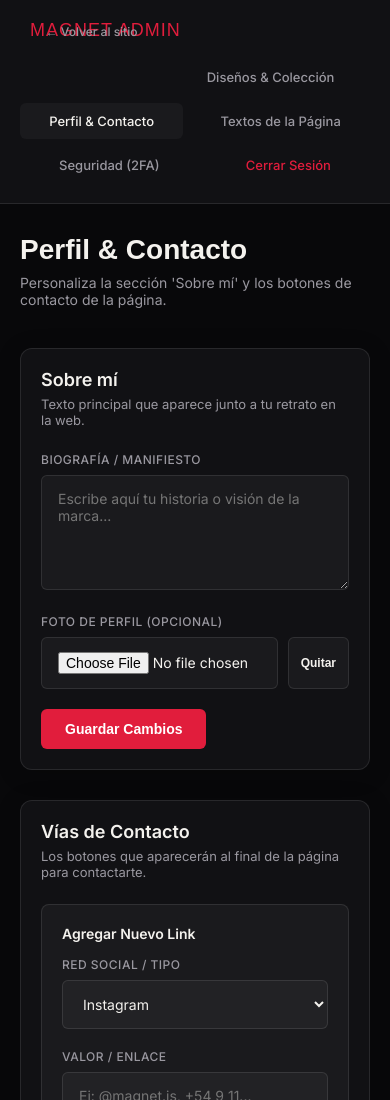
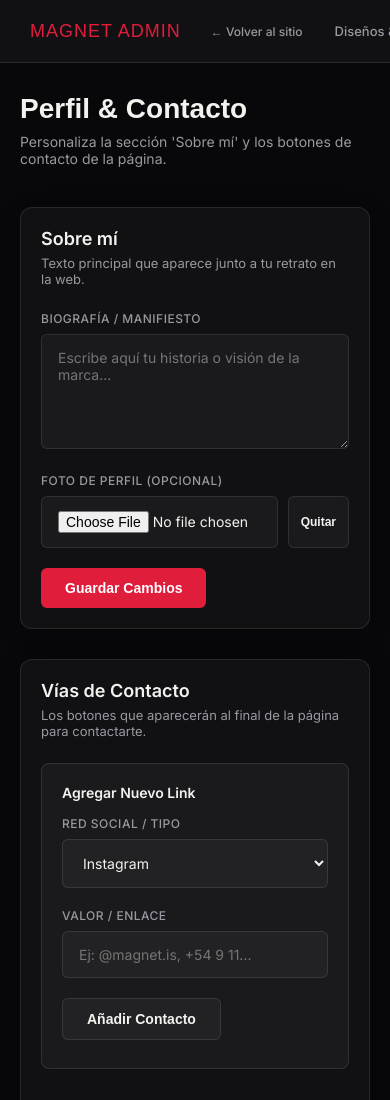
Before and after one commit to santiagocrudo602-ui/Dise-o, a website: page src/admin/perfil.html in a window 390 px wide. Shown: the top 1100 px of the page. Drawn offline with Linux system fonts and the light colour scheme; no server answers; sample sign-in values are in the browser's storage; a web font is replaced by a local one.

Commit message:
Arreglar menú encimado y hacerlo slider en mobile

```diff
--- a/src/admin/admin.css
+++ b/src/admin/admin.css
@@ -36,6 +36,11 @@ body {
   margin-bottom: 40px; padding: 0 10px;
   text-transform: uppercase; letter-spacing: 1px;
 }
+.back-link {
+  color: var(--muted) !important; font-size: 12px !important; margin-top: -35px !important; margin-bottom: 15px !important;
+  background: none !important; padding: 0 !important; display: inline-block !important; text-decoration: none;
+}
+.back-link:hover { color: var(--ink) !important; }
 .nav a {
   color: var(--muted); text-decoration: none;
   padding: 12px 16px; border-radius: 6px;
@@ -121,9 +126,15 @@ td a.del { color: var(--red); }
 /* RESPONSIVE */
 @media (max-width: 800px) {
   body { flex-direction: column; }
-  .nav { width: 100%; flex-direction: row; flex-wrap: wrap; padding: 20px; border-right: none; border-bottom: 1px solid var(--border); }
-  .nav-header { width: 100%; margin-bottom: 10px; }
-  .nav a { flex: 1 1 auto; text-align: center; font-size: 13px; padding: 10px; }
+  .nav {
+    width: 100%; flex-direction: row; flex-wrap: nowrap; padding: 15px 20px;
+    border-right: none; border-bottom: 1px solid var(--border);
+    overflow-x: auto; -webkit-overflow-scrolling: touch; gap: 10px; align-items: center;
+  }
+  .nav::-webkit-scrollbar { display: none; }
+  .nav-header { width: auto; margin-bottom: 0; flex-shrink: 0; margin-right: 10px; }
+  .back-link { margin-top: 0 !important; margin-bottom: 0 !important; flex-shrink: 0; margin-right: 10px; }
+  .nav a { flex: 0 0 auto; text-align: center; font-size: 13px; padding: 8px 12px; }
   .nav a.logout { margin-top: 0; }
 
   .container { padding: 30px 20px; }
--- a/src/admin/perfil.html
+++ b/src/admin/perfil.html
@@ -9,7 +9,7 @@
 <body>
 <nav class="nav">
     <div class="nav-header">Magnet Admin</div>
-    <a href="/" style="color:var(--muted); font-size:12px; margin-top:-35px; margin-bottom:15px; background:none; padding:0; display:inline-block;">← Volver al sitio</a>
+    <a href="/" class="back-link">← Volver al sitio</a>
     <a href="dashboard.html">Diseños & Colección</a>
     <a href="perfil.html" class="active">Perfil & Contacto</a>
     <a href="textos.html">Textos de la Página</a>
```
Also changed, not shown: fix_nav.js (added, +20 -0 lines), src/admin/colecciones.html (+1 -1 lines), src/admin/dashboard.html (+1 -1 lines), src/admin/seguridad.html (+1 -1 lines), src/admin/textos.html (+1 -1 lines).
